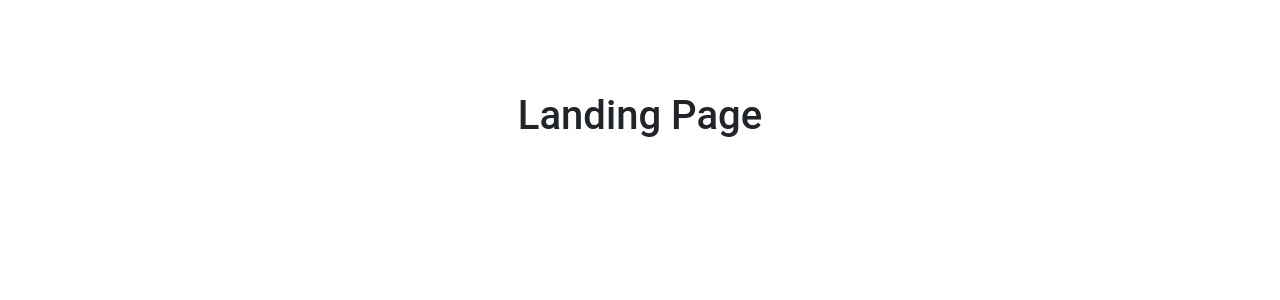
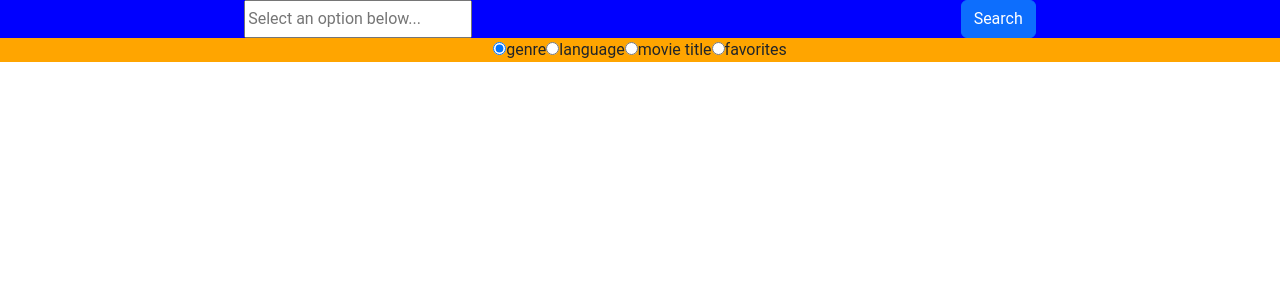
Before and after one commit to 240401-NET/MovieAppClient, a React (Vite) app: page /movielandingpage in a window 1280 px wide. Shown: the top 300 px of the page. Built offline with nearby package versions, Linux system fonts and the light colour scheme.

Commit message:
created landingpage outline, created landingpagedashboard to house all components, created movie search component, created modal for search results

```diff
--- /dev/null
+++ b/src/Components/LandingPageDashboard.tsx
@@ -0,0 +1,14 @@
+import { MovieSearch } from "./MovieSearch";
+
+const LandingPageDashboard = () => {
+    return (
+        <>
+            <MovieSearch></MovieSearch>
+            {/* <NowPlaying></NowPlaying>
+            <Upcoming></Upcoming>
+            <Favorites></Favorites> */}
+        </>
+    )
+}
+
+export default LandingPageDashboard;
--- /dev/null
+++ b/src/Components/MovieSearch.tsx
@@ -0,0 +1,91 @@
+import "../Pages/LandingPage.css"
+import React, {useState} from 'react';
+import { SearchModal } from "./SearchModal";
+
+const searchParameters : string [] = ["genre", "language", "movie title", "favorites"]
+
+export interface ISearchedMovie{
+    title: string,
+    released_year: number,
+    language: string,
+    genre: string
+}
+
+const SearchedMovie : ISearchedMovie[] = [
+    {
+        title: "Kingdom of the Planet of the Apes",
+        released_year: 2024,
+        language: "en-us",
+        genre: "action"
+    },
+    {
+        title: "Kingdom of the Planet of the Apes",
+        released_year: 2024,
+        language: "en-us",
+        genre: "action"
+    },
+    {
+        title: "Kingdom of the Planet of the Apes",
+        released_year: 2024,
+        language: "en-us",
+        genre: "action"
+    },
+    {
+        title: "Kingdom of the Planet of the Apes",
+        released_year: 2024,
+        language: "en-us",
+        genre: "action"
+    },
+]
+
+export const MovieSearch : React.FC = () => {
+
+    const [searchedValue, setSearchedValue] = useState("");
+    const [searchedParameter, setSearchedParameter] = useState("genre");
+    const [modalOpen, setModalOpen] = useState(false);
+    const [searchedResults, setSearchedResults] = useState<ISearchedMovie[]>([]);
+
+    const handleMovieSearch = (e : React.FormEvent<HTMLFormElement>, searchedParameter : string, searchedValue : string) => {
+      e.preventDefault();
+      console.log(searchedParameter, searchedValue)
+
+      // implement api call for search once we start connecting with backend infrastructure
+    }
+
+    return (
+        <>
+            <form onSubmit={(e) => {handleMovieSearch(e, searchedValue, searchedParameter), setModalOpen(true), setSearchedResults(SearchedMovie)}} className="form-container">
+                <div className="form-search-component">
+                    <label htmlFor="searchedValue" className="searchedValue-Label"></label>
+                    <input
+                        id="searchedValue-input"
+                        type="text"
+                        defaultValue={searchedValue}
+                        placeholder='Select an option below...'
+                        onChange={(e) => setSearchedValue(e.target.value)}
+                    />
+                    <button className="searchedValue-button btn btn-primary w-20" type="submit">Search</button>
+                </div>
+                <div className="form-parameters-component">
+                    {searchParameters.map((parameter, index) => (
+                        <label key={index} htmlFor={`parameter-${index}`} className='parameter-label'>
+                        <input
+                            type="radio"
+                            id={`parameter-${index}`}
+                            name='parameter'
+                            value={parameter}
+                            checked={searchedParameter === parameter}
+                            onChange={(e) => setSearchedParameter(e.target.value)}
+                            className='parameter-radio'
+                        />
+                        {parameter}
+                        </label>
+                    ))}
+                </div>
+            </form>
+            {modalOpen && (
+                <SearchModal modalOpen={modalOpen} searchedResults={searchedResults} setModalOpen={setModalOpen}></SearchModal>
+            )}
+        </>
+    )
+}
--- /dev/null
+++ b/src/Components/SearchModal.tsx
@@ -0,0 +1,47 @@
+import React, {useState} from 'react';
+import { ISearchedMovie } from './MovieSearch';
+import Button from 'react-bootstrap/Button';
+import Modal from 'react-bootstrap/Modal';
+
+interface SearchedProps {
+    modalOpen: boolean
+    searchedResults: ISearchedMovie[],
+    setModalOpen: (open : boolean) => void
+}
+
+export const SearchModal : React.FC<SearchedProps> = ({modalOpen, searchedResults, setModalOpen}) => {
+
+    const handleClose = () => {setModalOpen(false), setShow(false)};
+    const [show, setShow] = useState(modalOpen);
+    // const [renderedResults, setRenderedResults] = useState<ISearchedMovie[] | undefined>(undefined)
+
+    // useEffect(() => {
+    //     setRenderedResults(searchedResults)
+    // })
+
+
+    return (
+        <Modal show={show} onHide={handleClose}>
+        <Modal.Header closeButton>
+          <Modal.Title>Modal heading</Modal.Title>
+        </Modal.Header>
+        <Modal.Body>
+            {searchedResults.map((movie, index) => {
+                return (
+                    <li key={index}>
+                        <p>{movie.title}</p>
+                        <p>{movie.language}</p>
+                        <p>{movie.genre}</p>
+                        <p>{movie.released_year}</p>
+                    </li>
+                )
+            })}
+        </Modal.Body>
+        <Modal.Footer>
+          <Button variant="secondary" onClick={handleClose}>
+            Close
+          </Button>
+        </Modal.Footer>
+      </Modal>
+    )
+}
--- /dev/null
+++ b/src/Pages/LandingPage.css
@@ -0,0 +1,34 @@
+#root {
+    max-width: 100vw;
+    margin: 0;
+    padding: 0;
+    text-align: center;
+    font-family: "Roboto", sans-serif;
+}
+
+.App {
+    margin: 0;
+    max-width: 100vw;
+    height: 100vh;
+}
+.form-container{
+    display: flex;
+    flex-direction: column;
+    background-color: yellow;
+    width: 100vw;
+
+    .form-search-component {
+        display: flex;
+        flex-direction: row;
+        justify-content: space-around;
+        background-color: blue;
+
+        .searchedValue-Label {
+            display: none;
+        }
+    }
+
+    .form-parameters-component {
+        background-color: orange;
+    }
+}
--- a/src/Pages/LandingPage.tsx
+++ b/src/Pages/LandingPage.tsx
@@ -1,8 +1,15 @@
+import LandingPageDashboard from "../Components/LandingPageDashboard";
+import "./LandingPage.css"
+
+
 const LandingPage = () => {
+
+
+
   return (
-    <div>
-      <h1>Landing Page</h1>
-    </div>
+    <>
+      <LandingPageDashboard></LandingPageDashboard>
+    </>
   );
 };
 export default LandingPage;
```
